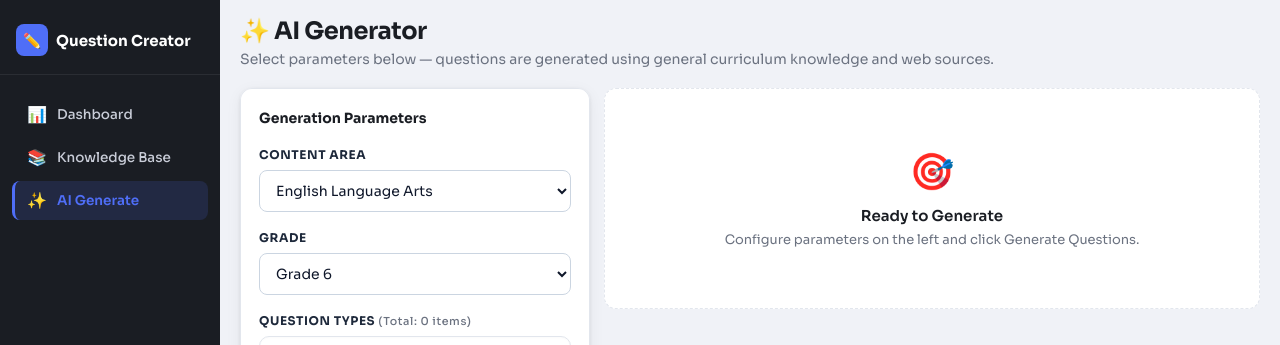
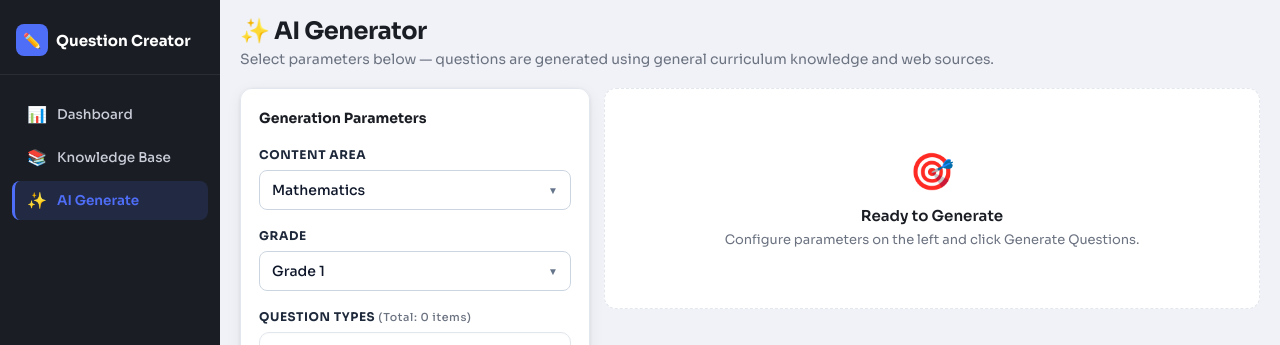
Before and after one commit to ISundhar55/Question-Generation, a React (Vite) app in the folder frontend/: page /ai-generate in a window 1280 px wide. Shown: the top 345 px of the page. Built offline with nearby package versions, Linux system fonts and the light colour scheme; sample sign-in values are in the browser's storage; the HTML template or start-up script is replaced by a standard one.

Commit message:
Added the style changes for content area and grade dropdown.

```diff
--- a/frontend/src/pages/AIGeneratePage.jsx
+++ b/frontend/src/pages/AIGeneratePage.jsx
@@ -1,4 +1,4 @@
-import { useState } from 'react';
+import { useState, useEffect, useRef } from 'react';
 import { useNavigate } from 'react-router-dom';
 import Layout from '../components/Layout';
 import EditQuestionModal from '../components/EditQuestionModal';
@@ -19,7 +19,26 @@ export default function AIGeneratePage() {
 
   // Form state
   const [contentArea, setContentArea] = useState(CONTENT_AREAS[0]);
+  const [contentAreaOpen, setContentAreaOpen] = useState(false);
+  const contentAreaDropdownRef = useRef(null);
+
   const [grade, setGrade] = useState(GRADES[0]);
+  const [gradeOpen, setGradeOpen] = useState(false);
+  const gradeDropdownRef = useRef(null);
+
+  useEffect(() => {
+    const handleClickOutside = (e) => {
+      if (gradeDropdownRef.current && !gradeDropdownRef.current.contains(e.target)) {
+        setGradeOpen(false);
+      }
+      if (contentAreaDropdownRef.current && !contentAreaDropdownRef.current.contains(e.target)) {
+        setContentAreaOpen(false);
+      }
+    };
+    document.addEventListener('mousedown', handleClickOutside);
+    return () => document.removeEventListener('mousedown', handleClickOutside);
+  }, []);
+
   const [difficulty, setDifficulty] = useState('medium');
   const [customPrompt, setCustomPrompt] = useState('');
   const [includeVisuals, setIncludeVisuals] = useState(false);
@@ -509,19 +528,147 @@ export default function AIGeneratePage() {
           </h2>
 
           {/* Content Area */}
-          <div style={{ marginBottom: 18 }}>
+          <div style={{ marginBottom: 18, position: 'relative' }} ref={contentAreaDropdownRef}>
             <label style={labelStyle}>Content Area</label>
-            <select id="ai-content-area" value={contentArea} onChange={e => setContentArea(e.target.value)} style={selectStyle}>
+            <div
+              id="ai-content-area-select"
+              onClick={() => setContentAreaOpen(prev => !prev)}
+              style={{
+                ...selectStyle,
+                display: 'flex',
+                alignItems: 'center',
+                justifyContent: 'space-between',
+                userSelect: 'none',
+                borderColor: contentAreaOpen ? 'var(--color-primary, #4f6ef7)' : '#cbd5e1',
+                boxShadow: contentAreaOpen ? '0 0 0 3px rgba(79, 110, 247, 0.15)' : 'none',
+                transition: 'all 0.15s ease',
+              }}
+            >
+              <span style={{ fontWeight: 500 }}>{contentArea}</span>
+              <span style={{ fontSize: 10, color: '#64748b', transition: 'transform 0.15s', transform: contentAreaOpen ? 'rotate(180deg)' : 'none' }}>▼</span>
+            </div>
+
+            {/* Hidden native select for accessibility/testing compatibility */}
+            <select id="ai-content-area" value={contentArea} onChange={e => setContentArea(e.target.value)} style={{ display: 'none' }}>
               {CONTENT_AREAS.map(a => <option key={a} value={a}>{a}</option>)}
             </select>
+
+            {contentAreaOpen && (
+              <div style={{
+                position: 'absolute',
+                top: '100%',
+                left: 0,
+                right: 0,
+                marginTop: 4,
+                background: 'var(--color-surface, #fff)',
+                border: '1.5px solid #cbd5e1',
+                borderRadius: 8,
+                boxShadow: '0 8px 24px rgba(0,0,0,0.12)',
+                maxHeight: 200,
+                overflowY: 'auto',
+                zIndex: 60,
+              }}>
+                {CONTENT_AREAS.map(a => (
+                  <div
+                    key={a}
+                    id={`ai-content-area-option-${a.replace(/\s+/g, '-').toLowerCase()}`}
+                    onClick={() => {
+                      setContentArea(a);
+                      setContentAreaOpen(false);
+                    }}
+                    style={{
+                      padding: '8px 12px',
+                      fontSize: 13.5,
+                      fontWeight: contentArea === a ? 600 : 400,
+                      background: contentArea === a ? 'rgba(79, 110, 247, 0.08)' : 'transparent',
+                      color: contentArea === a ? 'var(--color-primary, #4f6ef7)' : 'var(--color-text)',
+                      cursor: 'pointer',
+                      display: 'flex',
+                      alignItems: 'center',
+                      justifyContent: 'space-between',
+                      transition: 'background 0.1s',
+                    }}
+                    onMouseEnter={e => { if (contentArea !== a) e.currentTarget.style.background = '#f8fafc'; }}
+                    onMouseLeave={e => { if (contentArea !== a) e.currentTarget.style.background = 'transparent'; }}
+                  >
+                    <span>{a}</span>
+                    {contentArea === a && <span style={{ fontSize: 12, color: 'var(--color-primary, #4f6ef7)' }}>✓</span>}
+                  </div>
+                ))}
+              </div>
+            )}
           </div>
 
           {/* Grade */}
-          <div style={{ marginBottom: 18 }}>
+          <div style={{ marginBottom: 18, position: 'relative' }} ref={gradeDropdownRef}>
             <label style={labelStyle}>Grade</label>
-            <select id="ai-grade" value={grade} onChange={e => setGrade(e.target.value)} style={selectStyle}>
+            <div
+              id="ai-grade-select"
+              onClick={() => setGradeOpen(prev => !prev)}
+              style={{
+                ...selectStyle,
+                display: 'flex',
+                alignItems: 'center',
+                justifyContent: 'space-between',
+                userSelect: 'none',
+                borderColor: gradeOpen ? 'var(--color-primary, #4f6ef7)' : '#cbd5e1',
+                boxShadow: gradeOpen ? '0 0 0 3px rgba(79, 110, 247, 0.15)' : 'none',
+                transition: 'all 0.15s ease',
+              }}
+            >
+              <span style={{ fontWeight: 500 }}>{grade}</span>
+              <span style={{ fontSize: 10, color: '#64748b', transition: 'transform 0.15s', transform: gradeOpen ? 'rotate(180deg)' : 'none' }}>▼</span>
+            </div>
+
+            {/* Hidden native select for accessibility/testing compatibility */}
+            <select id="ai-grade" value={grade} onChange={e => setGrade(e.target.value)} style={{ display: 'none' }}>
               {GRADES.map(g => <option key={g} value={g}>{g}</option>)}
             </select>
+
+            {gradeOpen && (
+              <div style={{
+                position: 'absolute',
+                top: '100%',
+                left: 0,
+                right: 0,
+                marginTop: 4,
+                background: 'var(--color-surface, #fff)',
+                border: '1.5px solid #cbd5e1',
+                borderRadius: 8,
+                boxShadow: '0 8px 24px rgba(0,0,0,0.12)',
+                maxHeight: 200,
+                overflowY: 'auto',
+                zIndex: 50,
+              }}>
+                {GRADES.map(g => (
+                  <div
+                    key={g}
+                    id={`ai-grade-option-${g.replace(/\s+/g, '-').toLowerCase()}`}
+                    onClick={() => {
+                      setGrade(g);
+                      setGradeOpen(false);
+                    }}
+                    style={{
+                      padding: '8px 12px',
+                      fontSize: 13.5,
+                      fontWeight: grade === g ? 600 : 400,
+                      background: grade === g ? 'rgba(79, 110, 247, 0.08)' : 'transparent',
+                      color: grade === g ? 'var(--color-primary, #4f6ef7)' : 'var(--color-text)',
+                      cursor: 'pointer',
+                      display: 'flex',
+                      alignItems: 'center',
+                      justifyContent: 'space-between',
+                      transition: 'background 0.1s',
+                    }}
+                    onMouseEnter={e => { if (grade !== g) e.currentTarget.style.background = '#f8fafc'; }}
+                    onMouseLeave={e => { if (grade !== g) e.currentTarget.style.background = 'transparent'; }}
+                  >
+                    <span>{g}</span>
+                    {grade === g && <span style={{ fontSize: 12, color: 'var(--color-primary, #4f6ef7)' }}>✓</span>}
+                  </div>
+                ))}
+              </div>
+            )}
           </div>
 
 
--- a/frontend/src/pages/aiGenerateConstants.js
+++ b/frontend/src/pages/aiGenerateConstants.js
@@ -5,16 +5,24 @@
  */
 
 export const CONTENT_AREAS = [
+  'Mathematics',
   'English Language Arts',
-  'Mathematics',
   'Science'
 ];
 
 export const GRADES = [
+  'Grade 1',
+  'Grade 2',
+  'Grade 3',
+  'Grade 4',
+  'Grade 5',
   'Grade 6',
   'Grade 7',
   'Grade 8',
-  'Grade 9'
+  'Grade 9',
+  'Grade 10',
+  'Grade 11',
+  'Grade 12'
 ];
 
 export const QUESTION_TYPES = [
```
